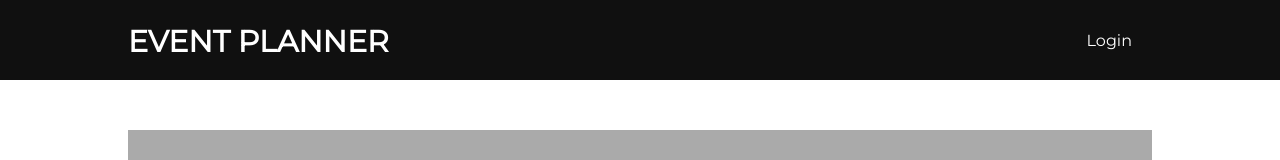
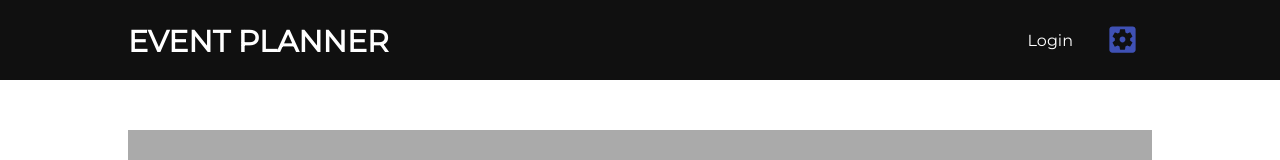
Before and after one commit to theasdfone/EventPlanner, a React (Create React App) app: page / in a window 1280 px wide. Shown: the top 160 px of the page. Built offline with nearby package versions, Linux system fonts and the light colour scheme.

Commit message:
navbar issues

```diff
--- a/package.json
+++ b/package.json
@@ -6,6 +6,7 @@
     "@emotion/react": "^11.4.1",
     "@emotion/styled": "^11.3.0",
     "@material-ui/core": "^4.12.3",
+    "@material-ui/icons": "^4.11.2",
     "@mui/material": "^5.0.0-rc.1",
     "@testing-library/jest-dom": "^5.14.1",
     "@testing-library/react": "^11.2.7",
--- a/public/styles.css
+++ b/public/styles.css
@@ -66,6 +66,10 @@ a:link, a:visited {
     list-style-type: none;
     height: 100%;
     font-size: 16px;
+}
+
+.MuiIconButton-label{
+  margin-top: 10px;
 }
 
 footer {
@@ -204,6 +208,10 @@ footer {
     background-color: #F87575;
 }
 
+/* .settings{
+  padding-top: 10px;
+} */
+
 .forgot-password{
     display: flex;
     flex-direction: row;
@@ -225,7 +233,6 @@ footer {
     margin-bottom: 5px;
 }
 
-
 .eventVideo{
   position: relative;
   height: 500px;
--- a/src/Pages/LandingPage.jsx
+++ b/src/Pages/LandingPage.jsx
@@ -2,7 +2,6 @@ import React from "react";
 import Header from "../components/Header";
 import Footer from "../components/Footer";
 import LandingHeader from "../components/LandingHeader";
-import { Container } from "@material-ui/core";
 import { Button } from '@material-ui/core'
 import { BrowserRouter, Route, Switch, Link } from "react-router-dom";
 
--- a/src/components/LandingHeader.jsx
+++ b/src/components/LandingHeader.jsx
@@ -1,5 +1,7 @@
 import React from "react";
-import { BrowserRouter, Route, Switch, Link } from "react-router-dom";
+import { Link } from "react-router-dom";
+import SettingsApplicationsIcon from '@material-ui/icons/SettingsApplications';
+import { IconButton } from '@material-ui/core'
 
 function LandingHeader() {
     return (
@@ -9,10 +11,9 @@ function LandingHeader() {
                     <h1><Link to="/" className="title">EVENT <span>PLANNER</span></Link></h1>
                 </div>
 
-
-
                 <ul className="navigation">
                     <Link to="/login"><li>Login</li></Link>
+                    <IconButton><SettingsApplicationsIcon color="primary" fontSize="large" /></IconButton>
                 </ul>
             </div>
         </header>
```
